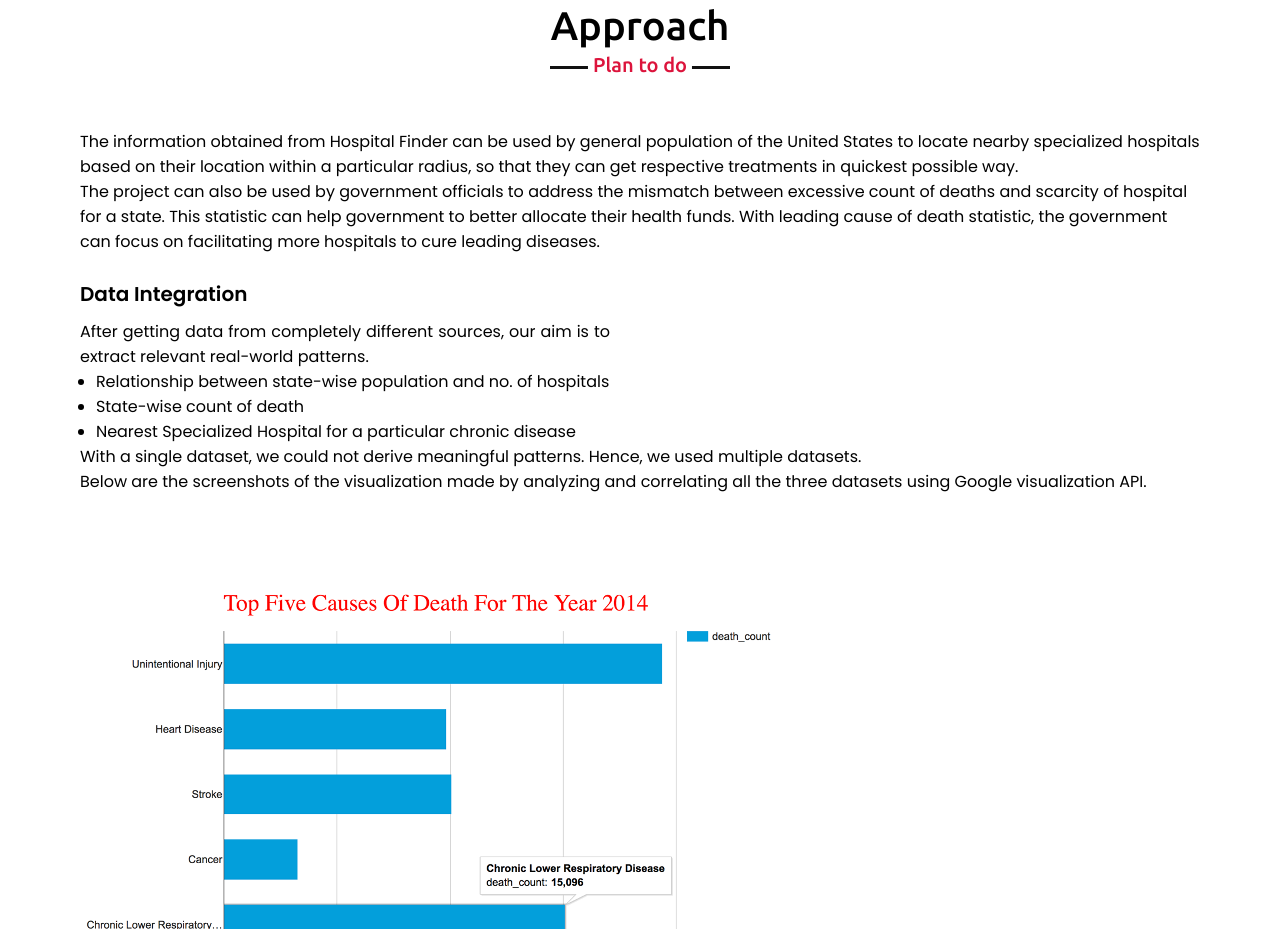
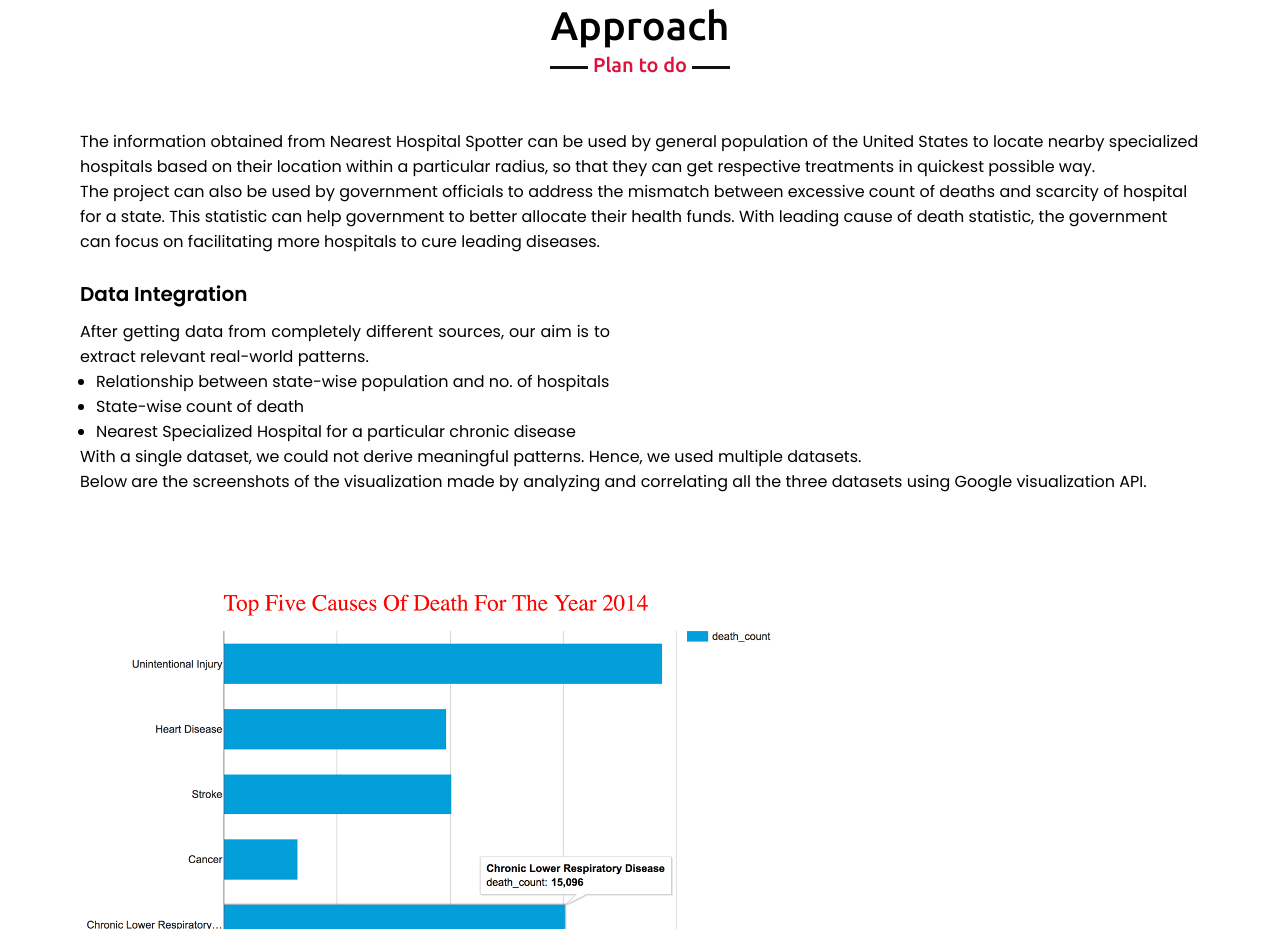
Before and after one commit to Aditihegde27/Nearest-Hospital-Spotter, a plain HTML site: page index.html in a window 1280 px wide. Shown: the part 2416-3345 px from the top of the page. Drawn offline with nearby package versions, Linux system fonts and the light colour scheme.

Commit message:
Update index.html

```diff
--- a/index.html
+++ b/index.html
@@ -112,7 +112,7 @@
         <div class="max-width">
             <h2 class="title">Approach</h2>
             <div class="skills-content">
-              <p>The information obtained from Hospital Finder can be used by general population of the United States to locate nearby specialized hospitals based on their location within a particular radius, so that they can get respective treatments in quickest possible way. </p>
+              <p>The information obtained from Nearest Hospital Spotter can be used by general population of the United States to locate nearby specialized hospitals based on their location within a particular radius, so that they can get respective treatments in quickest possible way. </p>
               <p>The project can also be used by government officials to address the mismatch between excessive count of deaths and scarcity of hospital for a state. This statistic can help government to better allocate their health funds. With leading cause of death statistic, the government can focus on facilitating more hospitals to cure leading diseases.</p>
                 <div class="column left"> <br>
                     <div class="text">Data Integration</div>
```
